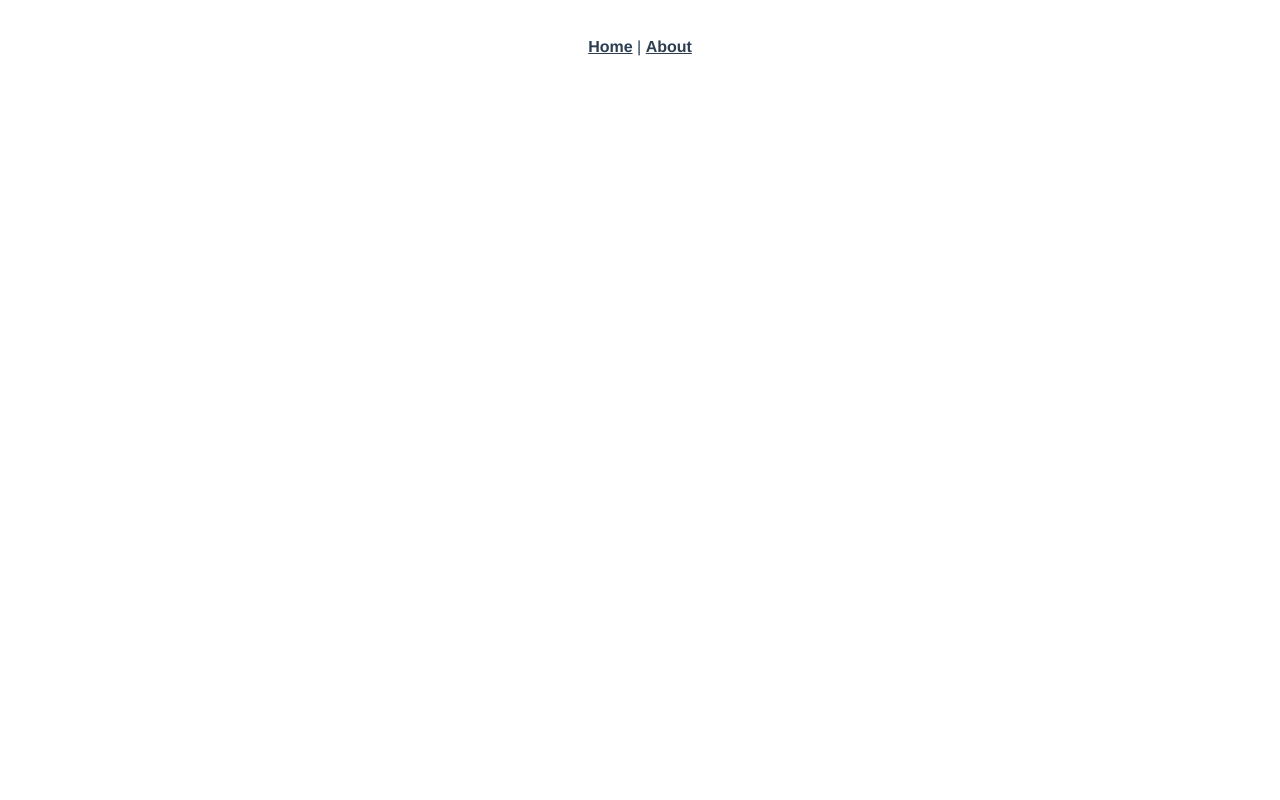
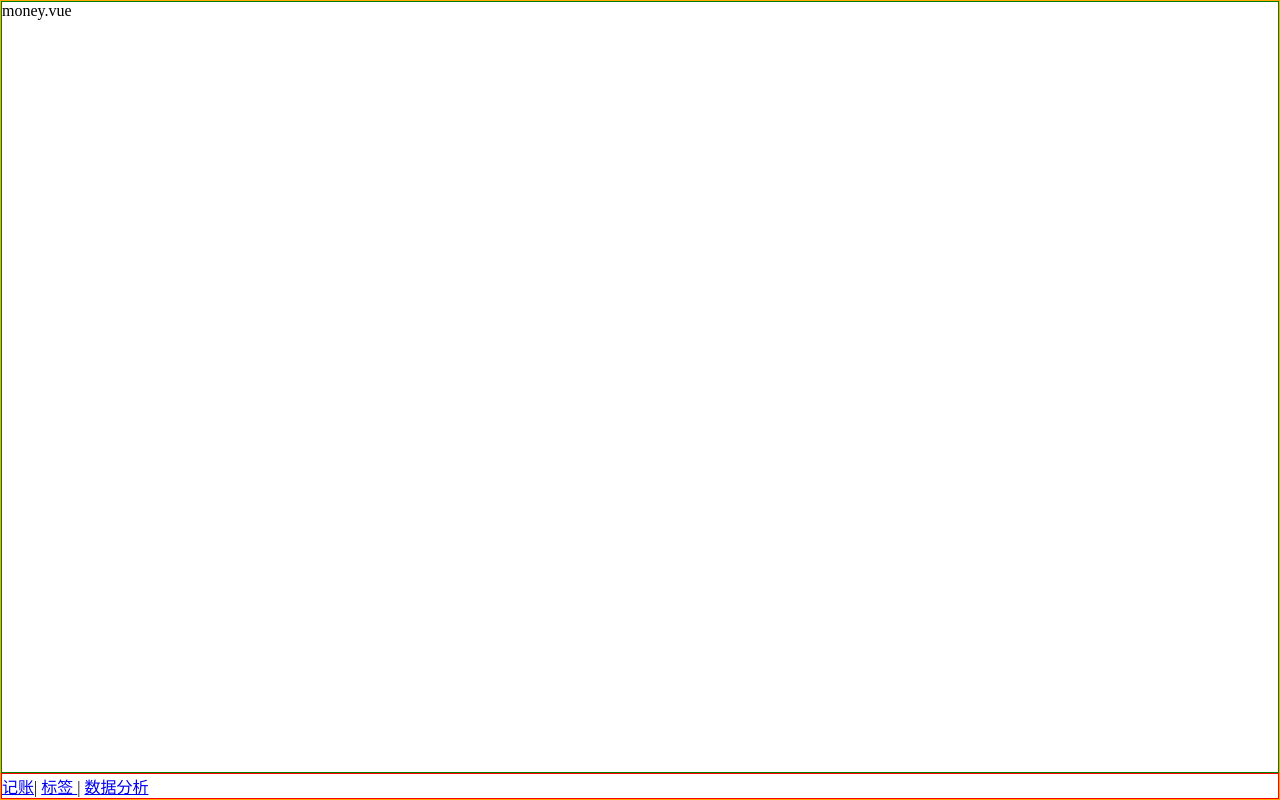
Before and after one commit to Allen718/moeny-vue-demo, a Vue app: page /#/Money in a window 1280 px wide. Built offline with nearby package versions, Linux system fonts and the light colour scheme.

Commit message:
‘添加icon之前’

```diff
--- a/src/App.vue
+++ b/src/App.vue
@@ -1,14 +1,15 @@
 <template>
-  <div id="app">
-    <div id="nav">
-      <router-link to="/">Home</router-link> |
-      <router-link to="/about">About</router-link>
-    </div>
+  <div >
     <router-view/>
   </div>
 </template>
 
 <style lang="scss">
+  *{
+    margin: 0;
+    padding: 0;
+    box-sizing:border-box
+  }
 #app {
   font-family: Avenir, Helvetica, Arial, sans-serif;
   -webkit-font-smoothing: antialiased;
--- /dev/null
+++ b/src/components/Layout.vue
@@ -0,0 +1,29 @@
+<template>
+  <div class="nav-wrapper">
+    <div class="content">
+      <slot/>
+    </div>
+    <Nav/>
+  </div>
+</template>
+
+<script lang="ts">
+  export default {
+    name: 'Layout'
+  };
+</script>
+
+<style lang="scss" scoped>
+  .nav-wrapper{
+    display:flex;
+    flex-direction: column;
+    height:100vh;
+    border:1px solid orange;
+
+  }
+  .content{
+    overflow:auto;
+    flex-grow: 1;
+    border:1px solid green
+  }
+</style>
--- /dev/null
+++ b/src/components/Nav.vue
@@ -0,0 +1,20 @@
+<template>
+  <div class="nav">
+  <router-link to="./money" >记账</router-link>|
+  <router-link to="./label"> 标签 </router-link>|
+  <router-link to="./statistics">数据分析</router-link>
+</div>
+</template>
+
+<script lang="ts">
+  export default {
+    name: 'Nav'
+  };
+</script>
+
+<style lang="scss" scoped>
+  .nav{
+    border:1px solid red;
+  }
+
+</style>
--- a/src/main.ts
+++ b/src/main.ts
@@ -3,9 +3,11 @@ import App from './App.vue'
 import './registerServiceWorker'
 import router from './router'
 import store from './store'
-
+import Nav from '@/components/Nav.vue';
+import Layout from '@/components/Layout.vue';
 Vue.config.productionTip = false
-
+Vue.component('Nav',Nav)
+Vue.component('Layout',Layout)
 new Vue({
   router,
   store,
--- a/src/router/index.ts
+++ b/src/router/index.ts
@@ -1,23 +1,33 @@
 import Vue from 'vue'
 import VueRouter, { RouteConfig } from 'vue-router'
-import Home from '../views/Home.vue'
 
+import Money from  '../views/Money.vue'
+import Label from  '../views/Label.vue'
+import Statistics from '../views/Statistics.vue'
+import NotFind from '../views/NotFind.vue'
 Vue.use(VueRouter)
 
   const routes: Array<RouteConfig> = [
-  {
-    path: '/',
-    name: 'Home',
-    component: Home
-  },
-  {
-    path: '/about',
-    name: 'About',
-    // route level code-splitting
-    // this generates a separate chunk (about.[hash].js) for this route
-    // which is lazy-loaded when the route is visited.
-    component: () => import(/* webpackChunkName: "about" */ '../views/About.vue')
-  }
+    {
+      path:'/',
+      redirect:'/Money'
+    },
+    {
+      path:'/money',
+      component:Money
+    },
+    {
+      path:'/label',
+      component:Label
+    },
+    {
+      path:'/statistics',
+      component:Statistics
+    },
+    {
+      path:'*',
+      component:NotFind
+    }
 ]
 
 const router = new VueRouter({
--- /dev/null
+++ b/src/views/Label.vue
@@ -0,0 +1,13 @@
+<template>
+  <div><Layout><p>label.vue</p></Layout></div>
+</template>
+
+<script lang="ts">
+  export default {
+    name: 'Label'
+  };
+</script>
+
+<style lang="scss" scoped>
+
+</style>
--- /dev/null
+++ b/src/views/Money.vue
@@ -0,0 +1,17 @@
+<template>
+  <div>
+    <Layout>
+    <p>money.vue</p>
+  </Layout>
+  </div>
+</template>
+
+<script lang="ts">
+  export default {
+    name: 'Money'
+  };
+</script>
+
+<style lang="scss" scoped>
+
+</style>
--- /dev/null
+++ b/src/views/NotFind.vue
@@ -0,0 +1,20 @@
+<template>
+
+    <div>
+      404 你访问的页面不存在，请检查输入的网址路径
+      <div>
+        <router-link to="./money">返回首页</router-link>
+      </div>
+    </div>
+
+</template>
+
+<script lang="ts">
+  export default {
+    name: 'NotFind'
+  };
+</script>
+
+<style lang="scss" scoped>
+
+</style>
--- /dev/null
+++ b/src/views/Statistics.vue
@@ -0,0 +1,15 @@
+<template>
+  <Layout>
+    <p>statistics.vue</p>
+  </Layout>
+</template>
+
+<script lang="ts">
+  export default {
+    name: 'Statistics'
+  };
+</script>
+
+<style lang="scss" scoped>
+
+</style>
```
